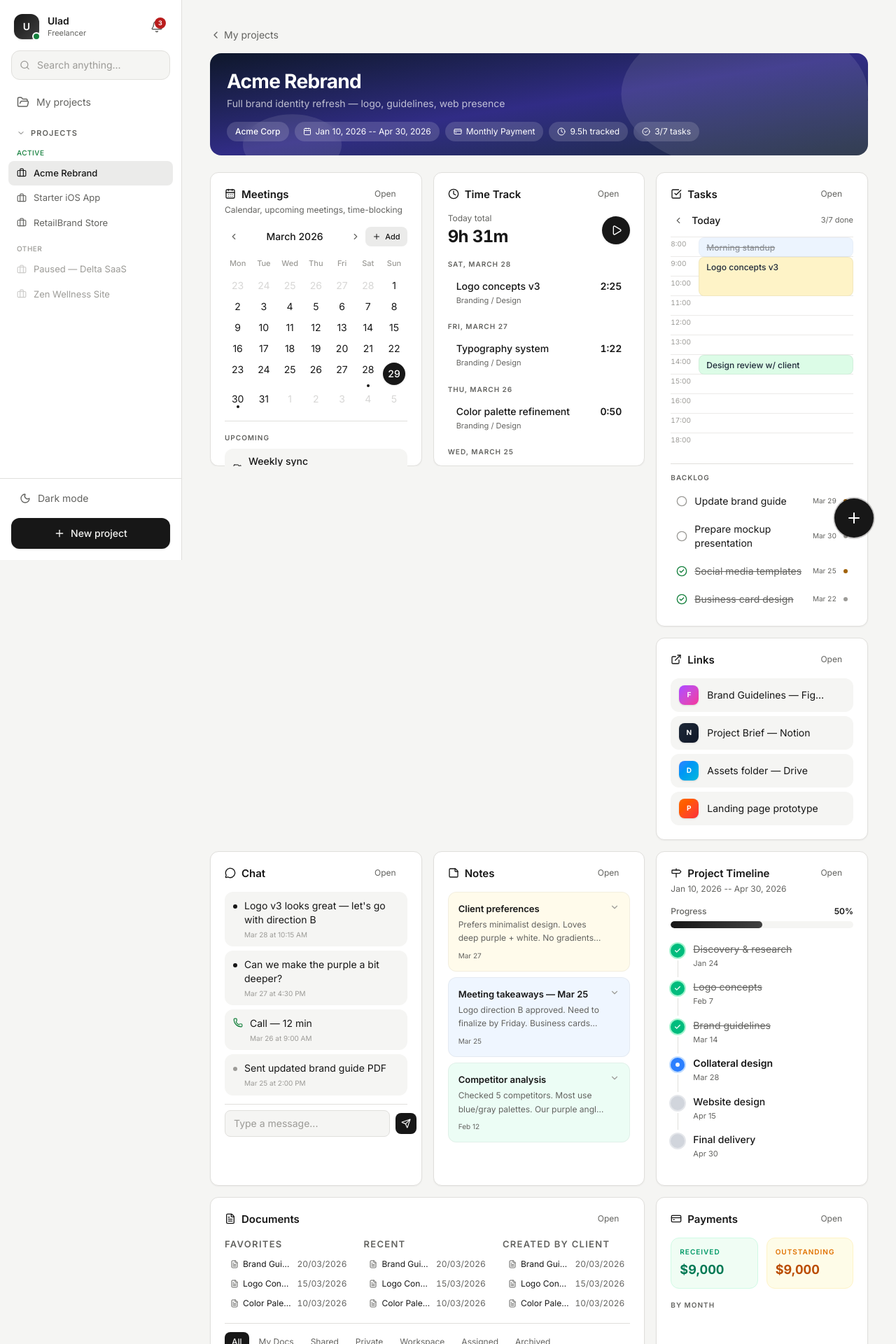
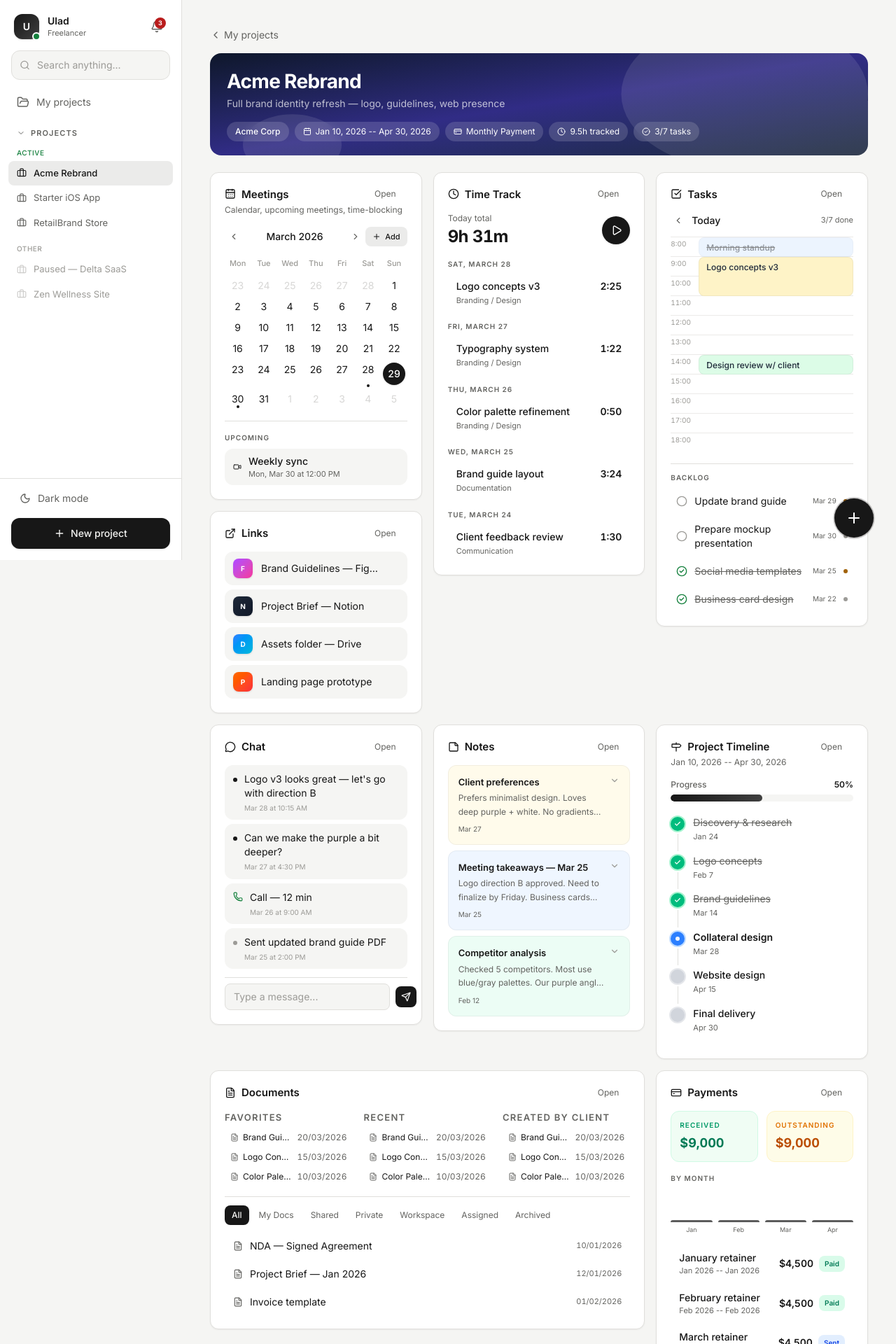
Before and after one commit to uladzik/test, a Next.js app in the folder freelance/: page /projects/1 in a window 1280 px wide. Shown: the top 1920 px of the page at 70% size. Built offline with nearby package versions, Linux system fonts and the light colour scheme.

Commit message:
AI Memory Update: 2026-04-01 22:12

```diff
--- a/freelance/src/app/projects/[projectId]/page.tsx
+++ b/freelance/src/app/projects/[projectId]/page.tsx
@@ -113,38 +113,28 @@ export default async function ProjectDashboardPage({
       </div>
 
       {/* Bento grid layout */}
-      <div className="grid grid-cols-1 md:grid-cols-2 lg:grid-cols-3 gap-4">
-        {/* Row 1: Meetings + TimeTrack + Tasks/Chat */}
-        <div className="max-h-[420px] overflow-y-auto scrollbar-thin">
+      <div className="grid grid-cols-1 md:grid-cols-2 lg:grid-cols-3 gap-4 items-start">
+        {/* Row 1: [Meetings + Links] | TimeTrack | Tasks */}
+        <div className="flex flex-col gap-4">
           <MeetingsCard projectId={projectId} meetings={meetings} />
-        </div>
-
-        <div className="max-h-[420px] overflow-y-auto scrollbar-thin">
-          <TimeTrackCard projectId={projectId} entries={timeEntries} />
-        </div>
-
-        <div className="flex flex-col gap-4">
-          <TasksCard projectId={projectId} tasks={tasks} />
           <LinksCard projectId={projectId} links={links} />
         </div>
 
+        <TimeTrackCard projectId={projectId} entries={timeEntries} />
+
+        <TasksCard projectId={projectId} tasks={tasks} />
+
         {/* Row 2: Chat + Notes + Timeline */}
-        <div>
         <ChatCard projectId={projectId} messages={chatMessages} />
-        </div>
 
-        <div>
         <NotesCard projectId={projectId} notes={notes} />
-        </div>
 
-        <div>
         <TimelineCard
           projectId={projectId}
           milestones={milestones}
           startDate={project.startDate}
           endDate={project.endDate}
         />
-        </div>
 
         {/* Row 3: Documents + Payments + Stats */}
         <div className="lg:col-span-2">
--- a/freelance/src/components/modules/module-card-wrapper.tsx
+++ b/freelance/src/components/modules/module-card-wrapper.tsx
@@ -19,7 +19,7 @@ export function ModuleCardWrapper({
   className = "",
 }: ModuleCardWrapperProps) {
   return (
-    <div className={`card p-5 flex flex-col h-full ${className}`}>
+    <div className={`card p-5 flex flex-col ${className}`}>
       <div className="flex items-center justify-between mb-1">
         <div className="flex items-center gap-2">
           {icon && <span className="text-[var(--accent)]">{icon}</span>}
```
Lines whose indentation alone changed are shown as unchanged.
